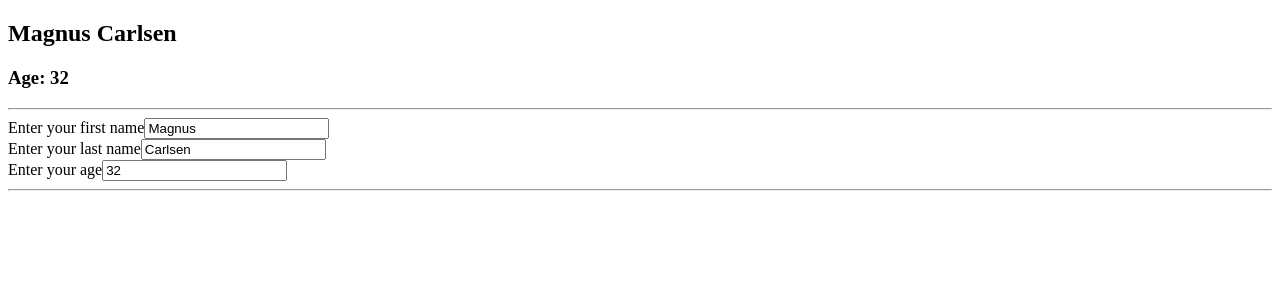
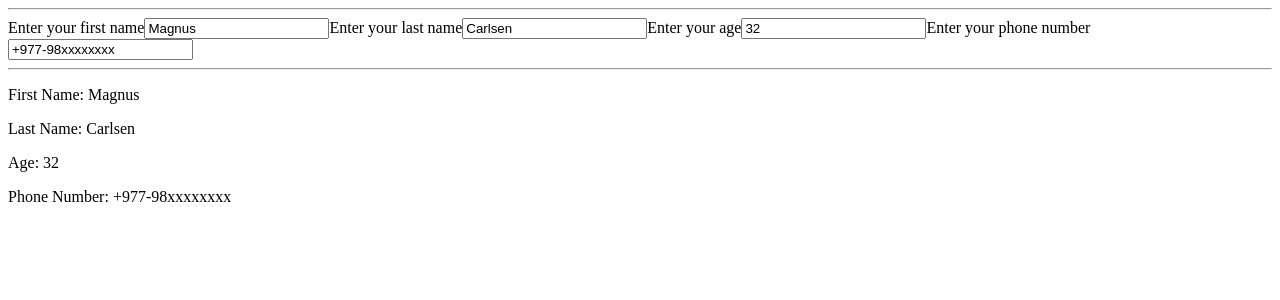
Before and after one commit to abh1sh3kk/dynamic-form, a React (Vite) app: page / in a window 1280 px wide. Shown: the top 300 px of the page. Built offline with nearby package versions, Linux system fonts and the light colour scheme.

Commit message:
add new field and rearrange

```diff
--- a/src/App.jsx
+++ b/src/App.jsx
@@ -1,12 +1,12 @@
 import { useState } from "react";
 import "./App.css";
-import FormField from "./FormField";
 
 function App() {
     const [formData, setFormData] = useState({
         fname: "Magnus",
         lname: "Carlsen",
         age: 32,
+        phoneNumber: "+977-98xxxxxxxx",
     });
 
     const handleChange = (e) => {
@@ -19,40 +19,42 @@ function App() {
     const schema = [
         {
             type: "text",
+            title: "First Name",
             placeholder: "First Name",
             label: "Enter your first name",
             name: "fname",
         },
         {
             type: "text",
+            title: "Last Name",
             placeholder: "Last Name",
             label: "Enter your last name",
             name: "lname",
         },
         {
             type: "number",
+            title: "Age",
             placeholder: "Age",
             label: "Enter your age",
             name: "age",
+        },
+        {
+            type: "text",
+            title: "Phone Number",
+            placeholder: "Phone Number",
+            label: "Enter your phone number",
+            name: "phoneNumber",
         },
     ];
 
     return (
         <>
-            <h2>
-                {formData.fname} {formData.lname}
-            </h2>
-            <h3>Age: {formData.age}</h3>
-
             <hr />
 
             <form>
-
                 {schema.map((obj, index) => {
-
                     return (
-                        <section key={index}>
-                            <label>
+                        <label key={index}>
                             <span>{obj.label}</span>
                             <input
                                 type={obj.type}
@@ -62,14 +64,18 @@ function App() {
                                 name={obj.name}
                             />
                         </label>
-                            <br />
-                        </section>
                     );
-
                 })}
-
             </form>
             <hr />
+
+            {schema.map((obj, index) => {
+                return (
+                    <p key={index}>
+                        <span className="title">{obj.title}:</span> {formData[obj.name]}
+                    </p>
+                );
+            })}
         </>
     );
 }
```
Lines whose indentation alone changed are shown as unchanged.
